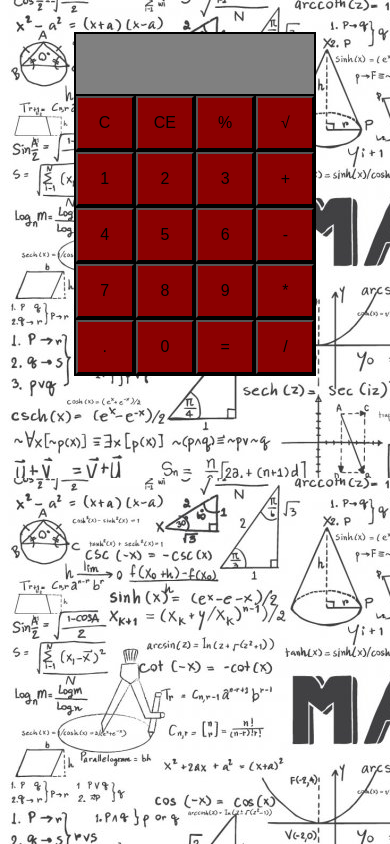
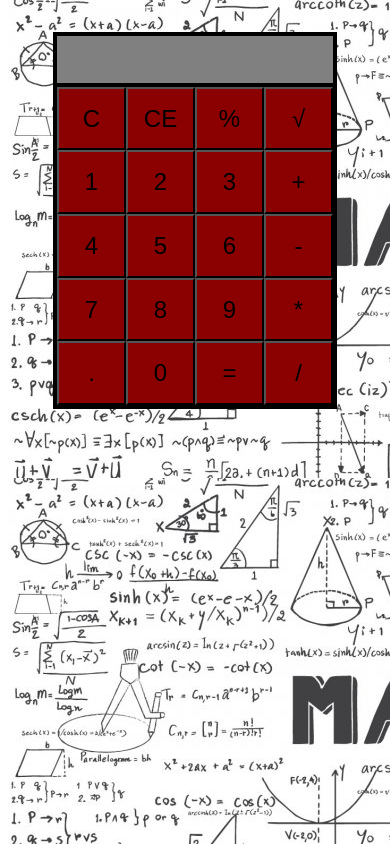
Before and after one commit to dforestell/React-calc, a React (Create React App) app: page / in a window 390 px wide. Built offline with nearby package versions, Linux system fonts and the light colour scheme.

Commit message:
switch some style, make sure media query is working, and add a limit to how long the display can be

```diff
--- a/src/App.css
+++ b/src/App.css
@@ -22,7 +22,7 @@ body{
   padding-right: .5em;
   padding-top: 1em;
   height: 2em;
-  font-size: 2.5em;
+  font-size: 2em;
   background-color: grey;
   overflow: hidden;
 }
@@ -33,7 +33,6 @@ body{
   background-color: black;
   display: grid;
   grid-template-columns: repeat(4, 1fr);
-  /* grid-gap: .25em; */
   border-top: .25em solid black;
 }
 
@@ -43,30 +42,28 @@ body{
 .calc-key{
   font-size: 2em;
   background-color: darkred;
-  vertical-align: center;
   padding: 1em;
   text-align: center;
 }
 
-@media(max-width: 900px){
-  .calc-key{ font-size: 1.5em; }
+@media(max-width: 600px){
+  .calculator-container{
+    margin-top: 2em;
+  }
+
+  .display{
+    padding-right: .4em;
+    padding-top: .75em;
+    height: 1.5em;
+    font-size: 1.3em;
+  }
+
+
+  .active.calc-key{
+    opacity: .66;
+  }
+  .calc-key{
+    font-size: 1.5em;
+    padding: .66em;
+  }
 }
-@media (max-width: 720px){
-  .calc-key{ font-size: 1em; }
-  .key-container{
-    border-top: 2px solid black;
-    grid-gap: .125em;
-   }
-   .display{
-    padding-top: .5em;
-    padding-right: .5em;
-    height: 1em;
-    font-size: 2.5em;
-    background-color: grey;
-  }
-   .calculator-container{ border: .125em solid black; }
-}
-
-@media (max-width: 500px){
-  .calc-key{ padding: 1em; }
-}
--- a/src/App.js
+++ b/src/App.js
@@ -109,12 +109,17 @@ class App extends React.Component {
     }
   }
 
+  sliceDisplay(display){
+    return display.slice(0,16)
+  }
+
+
   render(){
     const { currentDisplay, activeMath } = this.state
     return (
       <div className="App">
         <div className="calculator-container">
-          <CalcDisplay currentDisplay={currentDisplay}/>
+          <CalcDisplay currentDisplay={this.sliceDisplay(currentDisplay)}/>
           < CalcKeys numClick={ (e) =>{this.numClick(e)}}
                     backspaceClick={ () => {this.backspaceClick()}}
                     clearProblem={ () => {this.clearProblem()}}
```
